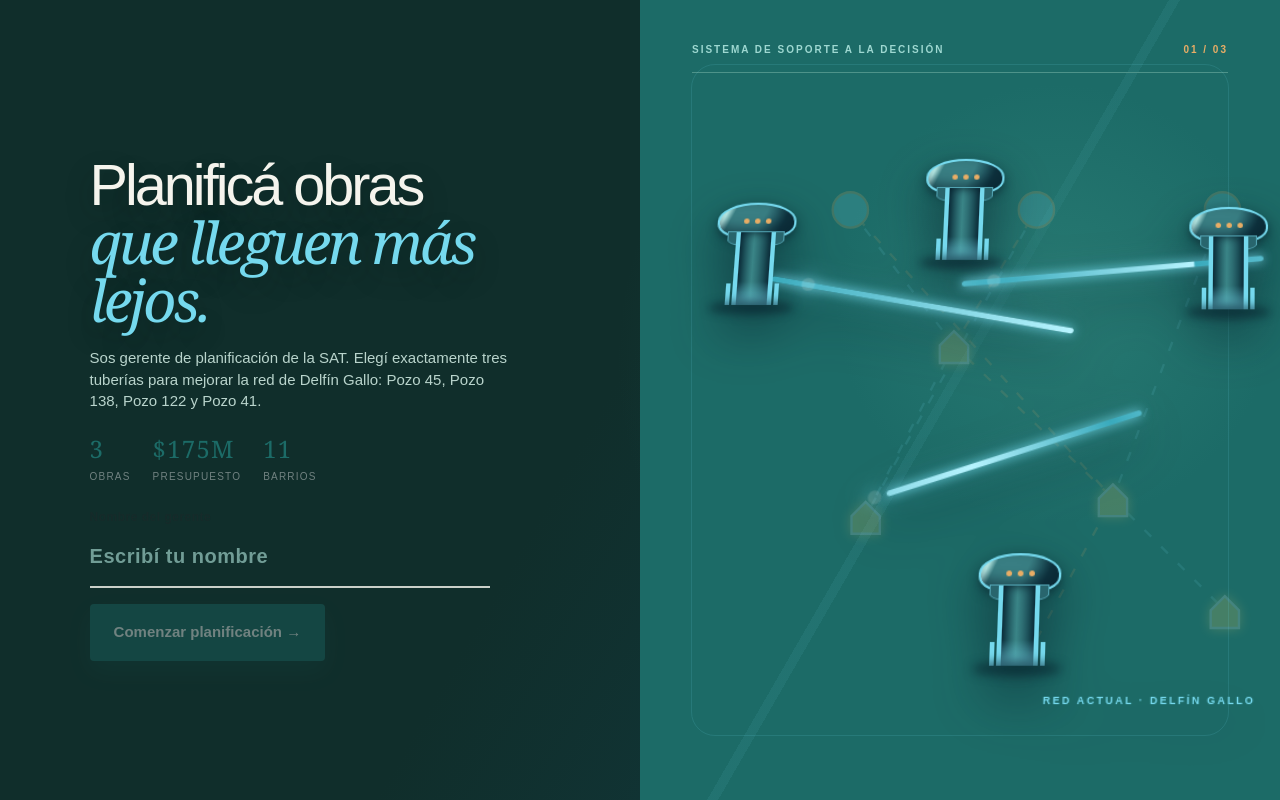
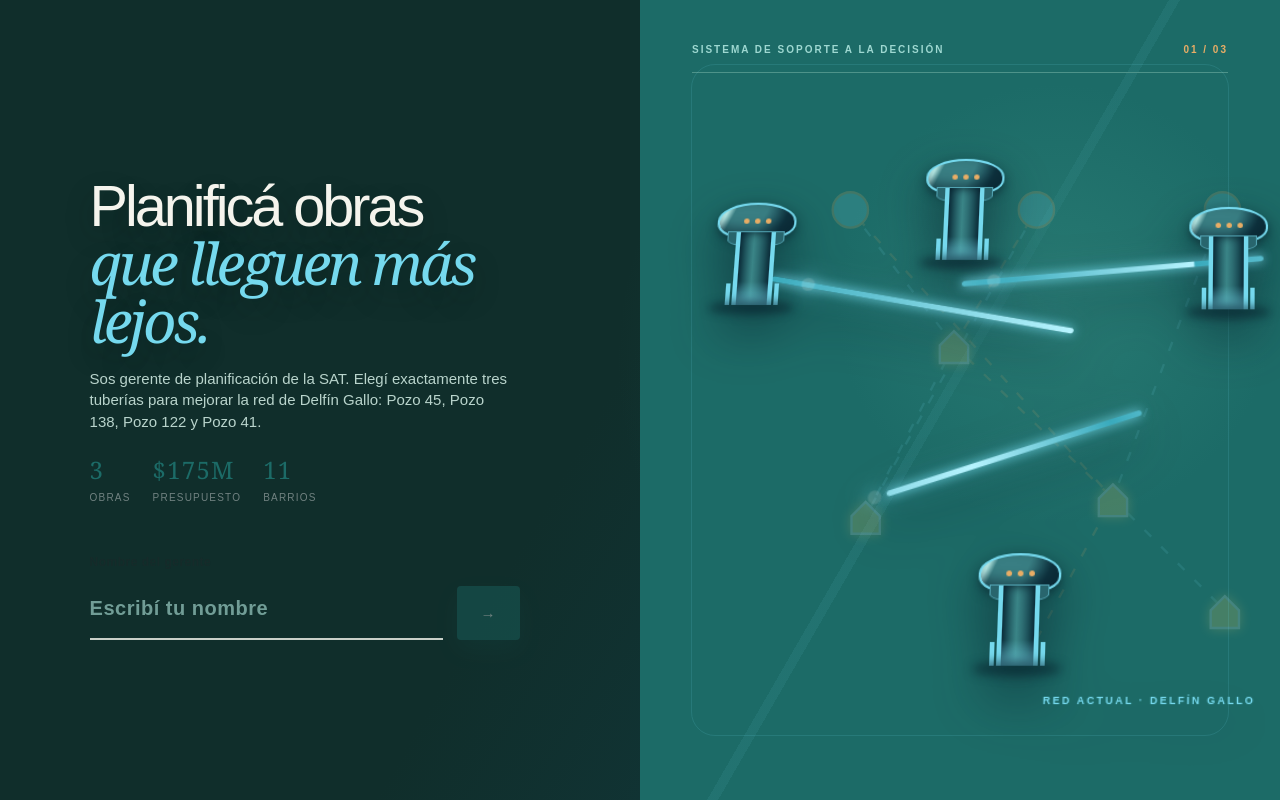
Before and after one commit to FranprzDev/gpozos-game, a Next.js app: page / in a window 1280 px wide. Built offline with nearby package versions, Linux system fonts and the light colour scheme.

Commit message:
Simplify landing start control

```diff
--- a/app/page.tsx
+++ b/app/page.tsx
@@ -286,18 +286,7 @@ export default function Home() {
               <b>11</b> barrios
             </span>
           </div>
-          <label>
-            Nombre del gerente
-            <input
-              value={name}
-              onChange={(e) => setName(e.target.value)}
-              onKeyDown={(e) => e.key === "Enter" && begin()}
-              placeholder="Escribí tu nombre"
-            />
-          </label>
-          <button disabled={!name.trim()} onClick={begin}>
-            Comenzar planificación →
-          </button>
+          <div className="start-field"><label>Nombre del gerente<input value={name} onChange={(e) => setName(e.target.value)} onKeyDown={(e) => e.key === "Enter" && begin()} placeholder="Escribí tu nombre" /></label><button aria-label="Comenzar planificación" disabled={!name.trim()} onClick={begin}>→</button></div>
         </div>
         <div className="landing-art">
           <div className="art-kicker">SISTEMA DE SOPORTE A LA DECISIÓN <span>01 / 03</span></div>
```
Also changed, not shown: app/globals.css.
